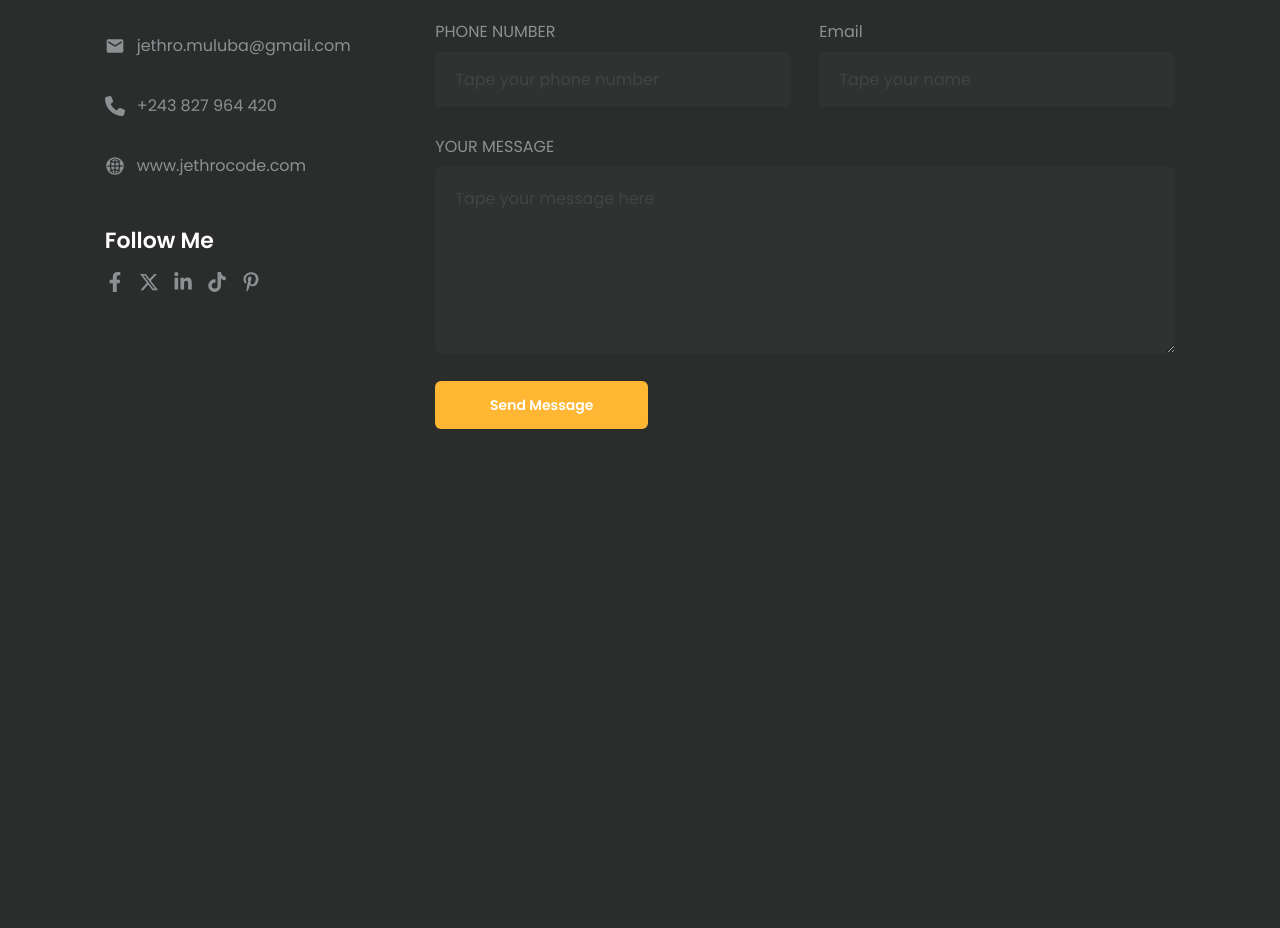
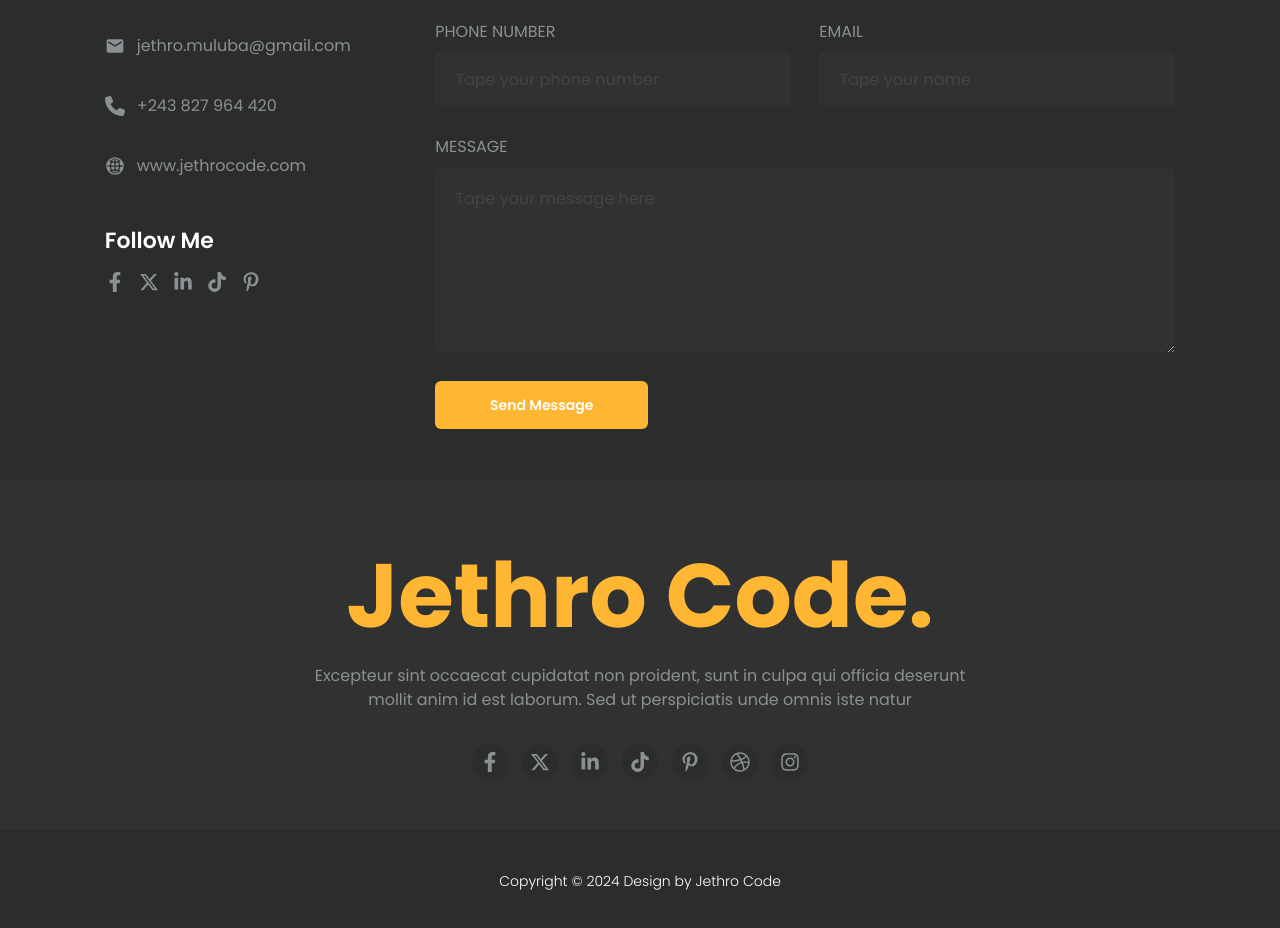
Before and after one commit to JethroMuluba/jethrocode_portfolio, a React (Vite) app: page / in a window 1280 px wide. Shown: the part 2300-3228 px from the top of the page. Before the commit the page ends 2779 px from the top, so only its background shows below. Built offline with nearby package versions, Linux system fonts and the light colour scheme.

Commit message:
Feat : Create footer

```diff
--- a/src/App.jsx
+++ b/src/App.jsx
@@ -8,6 +8,7 @@ import Realisations from './components/Realisations'
 import WorkExperiences from './components/WorkExperiences'
 import ContactMe from './components/ContactMe'
 import ScrollToTopButton from './components/ScrollTopButton'
+import Footer from './components/Footer'
 
 function App() {
 
@@ -21,6 +22,7 @@ function App() {
       <Realisations/>
       <WorkExperiences/>
       <ContactMe/>
+      <Footer/>
       <ScrollToTopButton/>
     </main>
 </body>
--- a/src/components/ContactForm.jsx
+++ b/src/components/ContactForm.jsx
@@ -25,14 +25,14 @@ function ContactForm() {
         </div>
 
         <div className=' flex flex-col items-start  gap-2'>
-          <label htmlFor="email" className=' text-base text-[#8D9092]'>Email</label>
+          <label htmlFor="email" className=' text-base text-[#8D9092]'>EMAIL</label>
           <input {...register("email", {required:true, minLength: 5, maxLength:60})} type="email" className=' bg-[#303131] h-[55px] rounded-[5px] px-5 w-[100%] text-[#fff] placeholder:text-[#8D9092] placeholder:opacity-20 outline-none appearance-none caret-[#fff] ' placeholder='Tape your name' />
           {errors.email && <span style={{color: '#DA5643', fontSize: '14px'}}>Email must have at least 5 letters</span>}
         </div>
       </div>
 
       <div className=' flex flex-col items-start  gap-2'>
-          <label htmlFor="message" className=' text-base text-[#8D9092]'>YOUR MESSAGE</label>
+          <label htmlFor="message" className=' text-base text-[#8D9092]'>MESSAGE</label>
           <textarea {...register("message", {required:true, minLength: 10, maxLength:500})} name="message" id="" className=' bg-[#303131] h-[186px] rounded-[5px] p-5 w-[100%] text-[#fff] placeholder:text-[#8D9092] placeholder:opacity-20 outline-none appearance-none caret-[#fff] ' placeholder='Tape your message here'></textarea>
           {errors.message && <span style={{color: '#DA5643', fontSize: '14px'}}>You must message me to get more informations</span>}
       </div>
--- a/src/components/ContactMe.jsx
+++ b/src/components/ContactMe.jsx
@@ -6,7 +6,7 @@ import ContactForm from './ContactForm';
 function ContactMe() {
   return (
     <div id="contact-me" className=' w-full flex flex-col gap-8 items-center  text-center px-6 py-[50px]'>
-          <div className=' flex flex-col gap-2  items-center md:w2/4   '>
+          <div className=' flex flex-col gap-2  items-center md:w2/4 '>
             <h3 className=' font-semibold text-white text-[32px] md:text-[42px] md:text-center' >Contact Me</h3>
             <span className=' w-[96px] border-b-2 border-[#FEB633]'></span>
         </div>
--- a/src/components/Footer.jsx
+++ b/src/components/Footer.jsx
@@ -0,0 +1,42 @@
+import React from 'react';
+import data from '../data/data.json';
+import { FaFacebookF } from "react-icons/fa";
+import { FaXTwitter } from "react-icons/fa6";
+import { FaLinkedinIn } from "react-icons/fa";
+import { FaTiktok } from "react-icons/fa";
+import { FaPinterestP } from "react-icons/fa";
+import { FaDribbble } from "react-icons/fa";
+import { FaInstagram } from "react-icons/fa";
+
+function Footer() {
+  return (
+    <section className=' w-full h-full bg-[#303131] items-center text-center ' >
+        <div className=' w-full h-full  flex flex-col py-[50px] '>
+            <p className=' font-bold text-[40px] md:text-[90px] text-[#FEB633] px-4 '> {data.footer[0].title} </p>
+
+            <div className=' flex flex-col gap-8 items-center'>
+                <p  className=' text-[#8D9092]  px-6 md:px-[300px]  md:p-0 '>{data.footer[0].underTitle}</p>
+
+                <div className=' flex gap-[14px]' >
+                    <a href="https://web.facebook.com/jethro.muluba/" className='bg-[#2B2C2C] rounded-full p-2 text-[#8D9092] hover:text-[#FEB633]'><FaFacebookF size={20} /></a>
+                    <a href="https://x.com/JethroMuluba" className='bg-[#2B2C2C] rounded-full p-2 text-[#8D9092] hover:text-[#FEB633]' ><FaXTwitter size={20} /></a>
+                    <a href="https://www.linkedin.com/in/jethro-muluba-66a927315" className='bg-[#2B2C2C] rounded-full p-2 text-[#8D9092] hover:text-[#FEB633]'><FaLinkedinIn size={20} /></a>
+                    <a href="" className='bg-[#2B2C2C] rounded-full p-2 text-[#8D9092] hover:text-[#FEB633]'><FaTiktok size={20} /></a>
+                    <a href="" className='bg-[#2B2C2C] rounded-full p-2 text-[#8D9092] hover:text-[#FEB633]'><FaPinterestP size={20} /></a>
+                    <a href="" className='bg-[#2B2C2C] rounded-full p-2 text-[#8D9092] hover:text-[#FEB633]'><FaDribbble size={20} /></a>
+                    <a href="" className='bg-[#2B2C2C] rounded-full p-2 text-[#8D9092] hover:text-[#FEB633]'><FaInstagram size={20} /></a>
+                </div>
+
+            </div>
+
+        </div>
+
+        <div className=' w-full bg-[#2B2C2C] py-[41px] px-4'>
+            <p className=' text-white text-sm font-light'> {data.footer[0].copyright} </p>
+        </div>
+    </section>
+
+  )
+}
+
+export default Footer;
--- a/src/data/data.json
+++ b/src/data/data.json
@@ -139,6 +139,14 @@
         "phone2" : "+243 854 562 879",
         "website" : "www.jethrocode.com"
     }
+],
+
+"footer" : [
+    {
+        "title" : "Jethro Code.",
+        "underTitle":"Excepteur sint occaecat cupidatat non proident, sunt in culpa qui officia deserunt mollit anim id est laborum. Sed ut perspiciatis unde omnis iste natur",
+        "copyright" : "Copyright © 2024 Design by Jethro Code"
+    }
 ]
 
 
```
